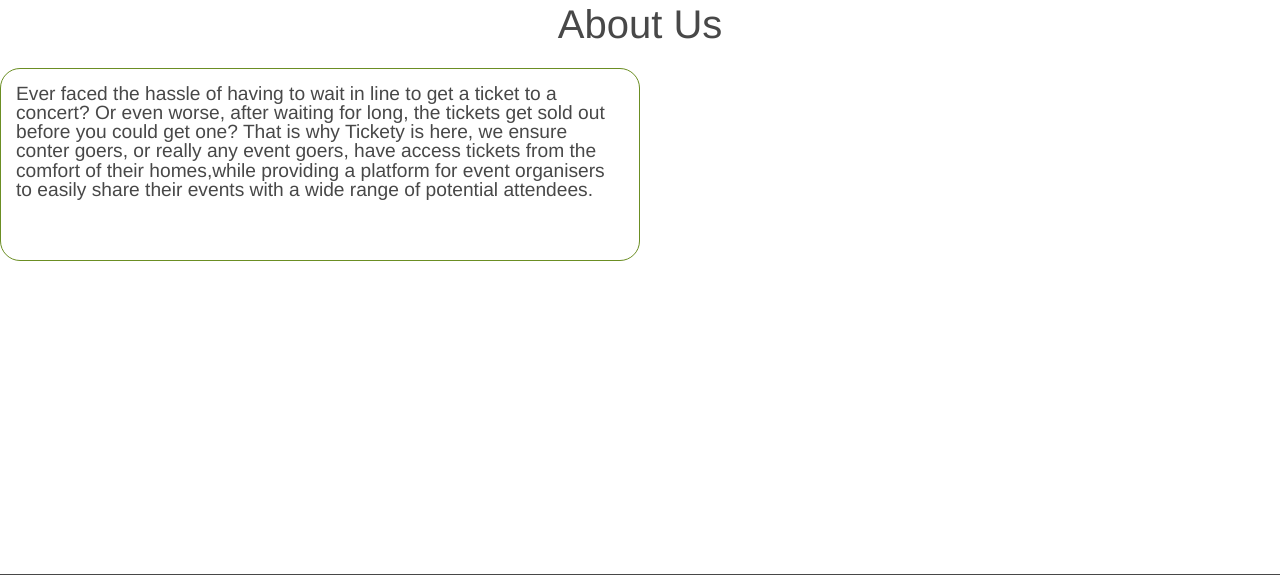
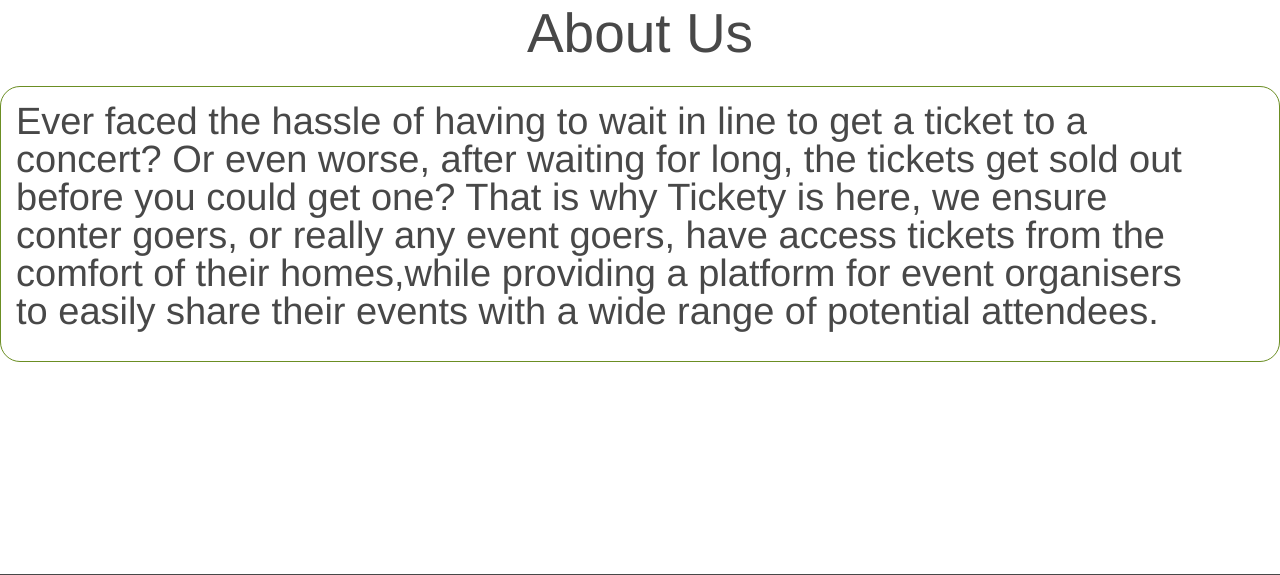
Before and after one commit to Palo87Nate/tickety, a Flask app: page /about in a window 1280 px wide. Shown: the part 55-630 px from the top of the page. Run offline with Flask 3, Linux system fonts and the light colour scheme; some libraries are stand-ins or nearby versions.

Commit message:
update about fonts

```diff
--- a/templates/about.html
+++ b/templates/about.html
@@ -3,9 +3,9 @@
 
 {% block content %}
 <div class="mid">
-    <h1 class="center">About Us</h1>
-    <div class="green-outline padding-15 round-corners half" id="ticket">
-        <p>
+    <h1 class="center center font-xl">About Us</h1>
+    <div class="green-outline padding-15 round-corners center" id="ticket">
+        <p class="font-m">
             {{ about_full }}
         </p>
         <a href="www.linkedin.com/in/nathan-nkweto"><i class="font-s fa-brands fa-linkedin"></i></a>
```
